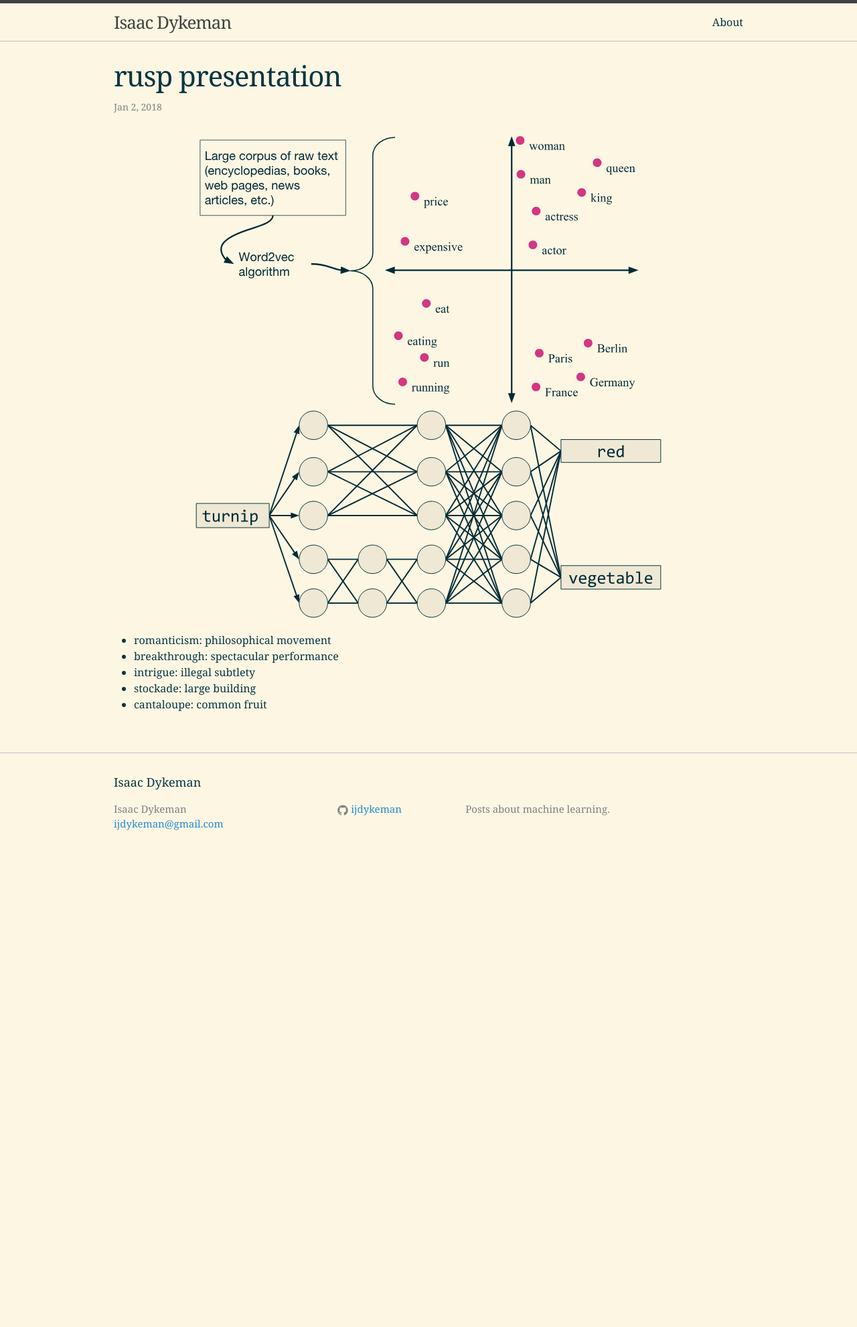
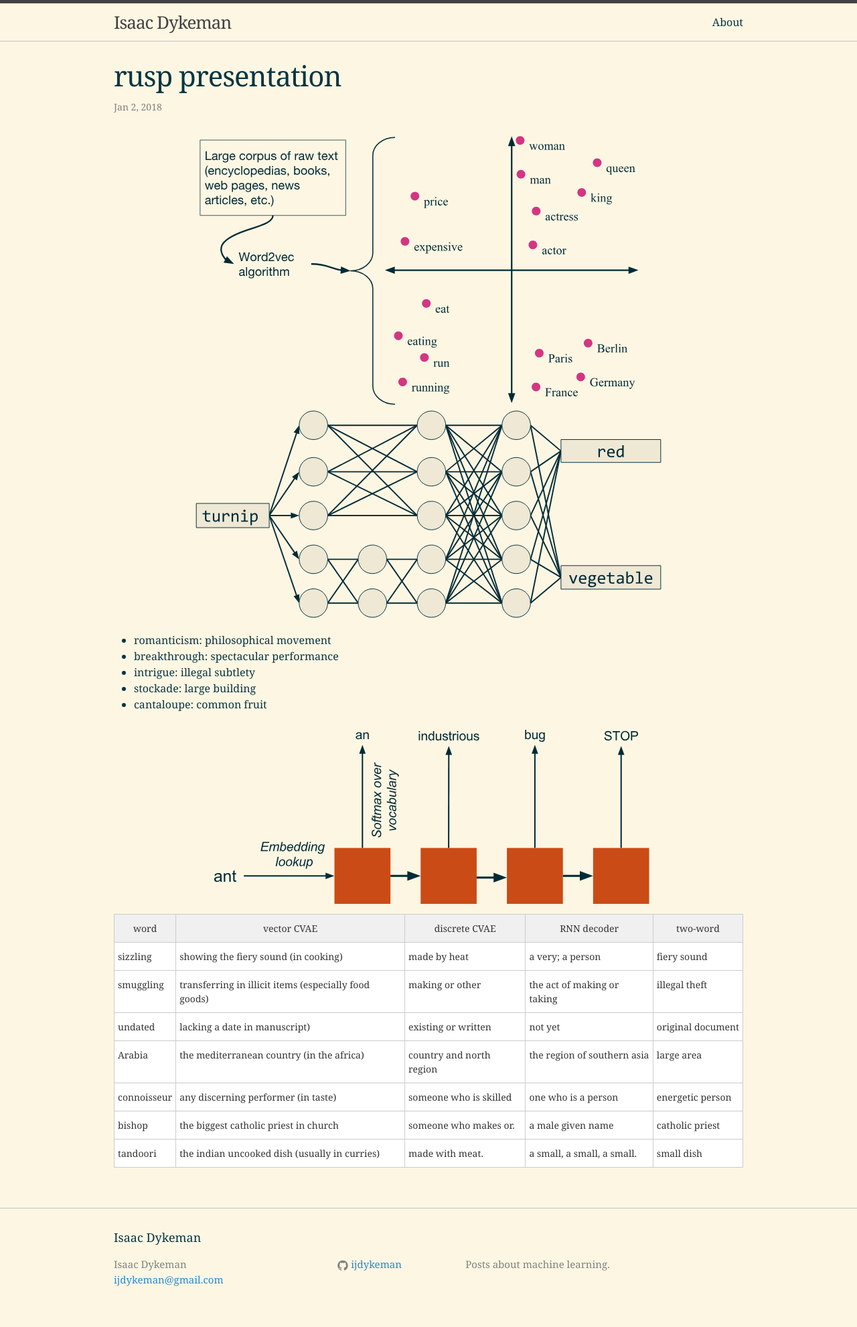
Before and after one commit to IJDykeman/ijdykeman.github.io, a Jekyll site: the page built from _posts/2018-01-01-rusp-presentation.markdown, in a window 1280 px wide. Shown: the whole page at 67% size. Built offline with Jekyll 4.4.1, drawn with Linux system fonts in a browser that asks for light colours; before the commit the page ends 1302 px from its top, so only the background shows below that.

Commit message:
rusp presentation

```diff
--- a/_posts/2018-01-01-rusp-presentation.markdown
+++ b/_posts/2018-01-01-rusp-presentation.markdown
@@ -19,6 +19,77 @@ published: true
 * cantaloupe: common fruit
 
 
+![RNN decoder diagram](/assets/vae-definition-generation/rnn_decoder_diagram.svg)
+
+
+<style type="text/css">
+.tg  {border-collapse:collapse;border-spacing:0;border-color:#ccc;margin:0px auto;}
+.tg td{font-family:Arial, sans-serif;font-size:14px;padding:10px 5px;border-style:solid;border-width:1px;overflow:hidden;word-break:normal;border-color:#ccc;color:#333;background-color:#fff;}
+.tg th{font-family:Arial, sans-serif;font-size:14px;font-weight:normal;padding:10px 5px;border-style:solid;border-width:1px;overflow:hidden;word-break:normal;border-color:#ccc;color:#333;background-color:#f0f0f0;}
+.tg .tg-k4q0{font-family:Georgia, serif !important;;vertical-align:top}
+@media screen and (max-width: 767px) {.tg {width: auto !important;}.tg col {width: auto !important;}.tg-wrap {overflow-x: auto;-webkit-overflow-scrolling: touch;margin: auto 0px;}}</style>
+<div class="tg-wrap"><table class="tg">
+  <tr>
+    <th class="tg-k4q0">word</th>
+    <th class="tg-k4q0">vector CVAE</th>
+    <th class="tg-k4q0">discrete CVAE</th>
+    <th class="tg-k4q0">RNN decoder</th>
+    <th class="tg-k4q0">two-word</th>
+  </tr>
+  <tr>
+    <td class="tg-k4q0">sizzling</td>
+    <td class="tg-k4q0">showing the fiery sound (in cooking)</td>
+    <td class="tg-k4q0">made by heat</td>
+    <td class="tg-k4q0">a very; a person</td>
+    <td class="tg-k4q0">fiery sound</td>
+  </tr>
+  <tr>
+    <td class="tg-k4q0">smuggling</td>
+    <td class="tg-k4q0">transferring in illicit items (especially food goods)</td>
+    <td class="tg-k4q0">making or other</td>
+    <td class="tg-k4q0">the act of making or taking</td>
+    <td class="tg-k4q0">illegal theft</td>
+  </tr>
+  <tr>
+    <td class="tg-k4q0">undated</td>
+    <td class="tg-k4q0">lacking a date in manuscript)</td>
+    <td class="tg-k4q0">existing or written</td>
+    <td class="tg-k4q0">not yet</td>
+    <td class="tg-k4q0">original document</td>
+  </tr>
+  <tr>
+    <td class="tg-k4q0">Arabia</td>
+    <td class="tg-k4q0">the mediterranean country (in the africa)</td>
+    <td class="tg-k4q0">country and north region</td>
+    <td class="tg-k4q0">the region of southern asia</td>
+    <td class="tg-k4q0">large area</td>
+  </tr>
+  <tr>
+    <td class="tg-k4q0">connoisseur</td>
+    <td class="tg-k4q0">any discerning performer (in taste)</td>
+    <td class="tg-k4q0">someone who is skilled</td>
+    <td class="tg-k4q0">one who is a person</td>
+    <td class="tg-k4q0">energetic person</td>
+  </tr>
+  <tr>
+    <td class="tg-k4q0">bishop</td>
+    <td class="tg-k4q0">the biggest catholic priest in church</td>
+    <td class="tg-k4q0">someone who makes or.</td>
+    <td class="tg-k4q0">a male given name</td>
+    <td class="tg-k4q0">catholic priest</td>
+  </tr>
+  <tr>
+    <td class="tg-k4q0">tandoori</td>
+    <td class="tg-k4q0">the indian uncooked dish (usually in curries)</td>
+    <td class="tg-k4q0">made with meat.</td>
+    <td class="tg-k4q0">a small, a small, a small.</td>
+    <td class="tg-k4q0">small dish</td>
+  </tr>
+</table></div>
+
+
+
+
 <!-- |model            |  random | similar |
 | ----            |  ------ | ------- |
 |two-word         | 63%     | 27%     |
```
